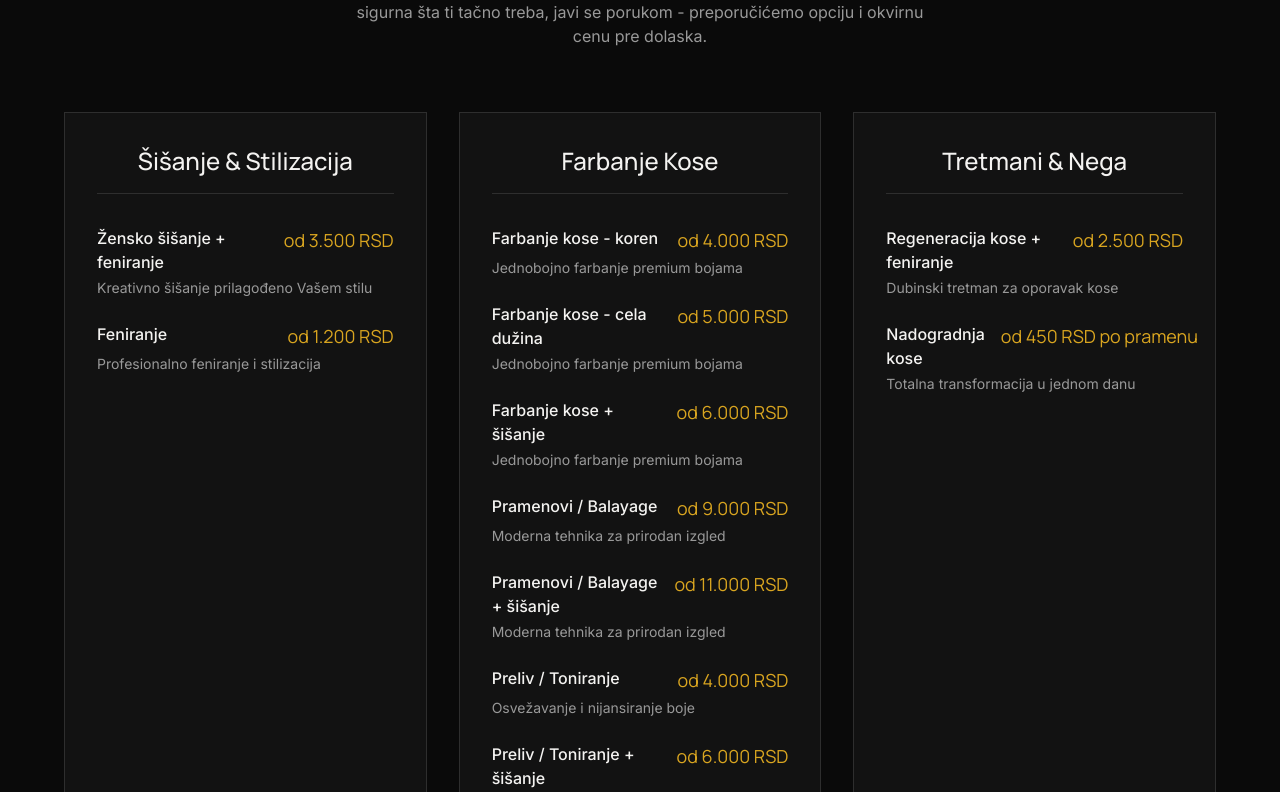
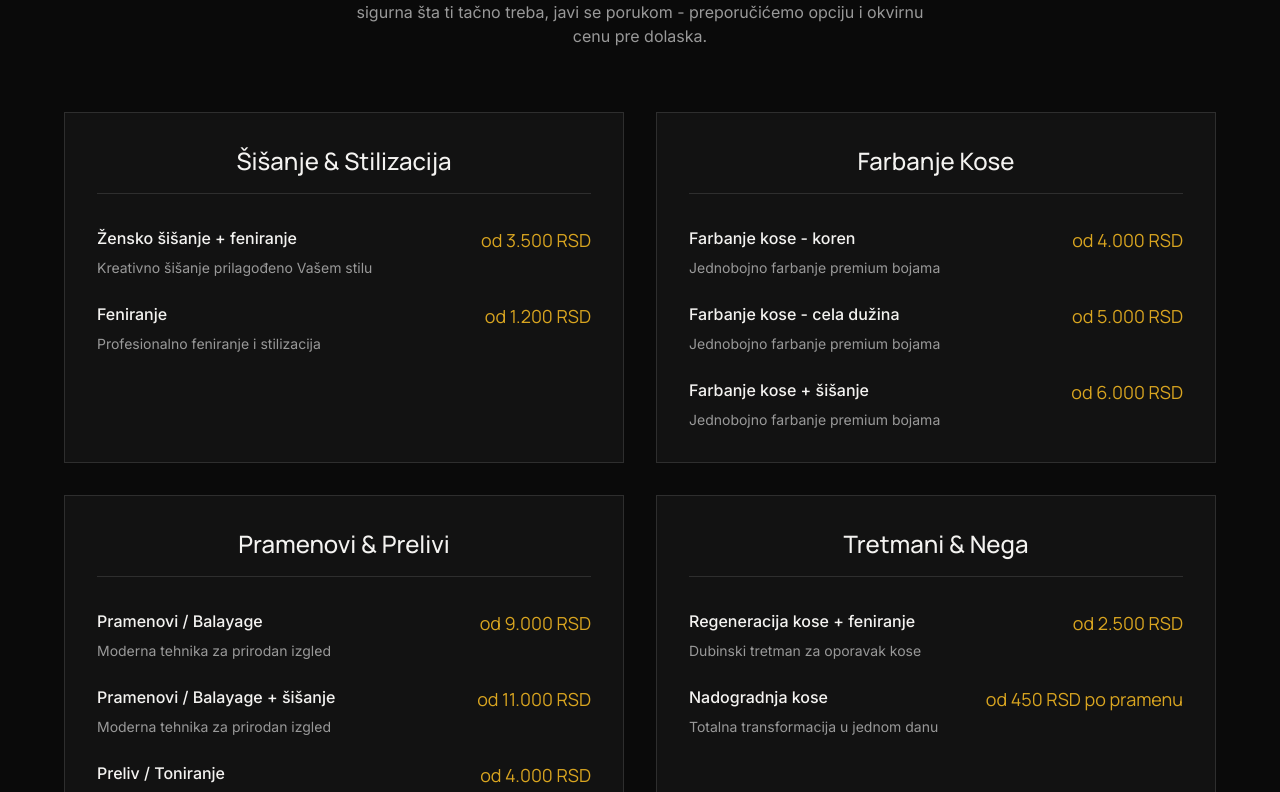
Before and after one commit to bcrnic/modni-frizer-vojkan, a React (Vite) app: page / in a window 1280 px wide. Shown: the part 1968-2760 px from the top of the page. Built offline with nearby package versions, Linux system fonts and the light colour scheme; no server answers; the HTML template or start-up script is replaced by a standard one.

Commit message:
Reorganize pricing into 4 balanced categories with 2-column layout

```diff
--- a/src/components/Services.tsx
+++ b/src/components/Services.tsx
@@ -19,6 +19,11 @@ const services = [
       { name: "Farbanje kose - koren", price: "od 4.000 RSD", description: "Jednobojno farbanje premium bojama" },
       { name: "Farbanje kose - cela dužina", price: "od 5.000 RSD", description: "Jednobojno farbanje premium bojama" },
       { name: "Farbanje kose + šišanje", price: "od 6.000 RSD", description: "Jednobojno farbanje premium bojama" },
+    ]
+  },
+  {
+    category: "Pramenovi & Prelivi",
+    items: [
       { name: "Pramenovi / Balayage", price: "od 9.000 RSD", description: "Moderna tehnika za prirodan izgled" },
       { name: "Pramenovi / Balayage + šišanje", price: "od 11.000 RSD", description: "Moderna tehnika za prirodan izgled" },
       { name: "Preliv / Toniranje", price: "od 4.000 RSD", description: "Osvežavanje i nijansiranje boje" },
@@ -52,7 +57,7 @@ const Services = () => {
         </ScrollReveal>
 
         {/* Kategorije usluga */}
-        <StaggerContainer className="grid lg:grid-cols-3 gap-8">
+        <StaggerContainer className="grid md:grid-cols-2 gap-8">
           {services.map((category) => (
             <StaggerItem key={category.category}>
               <div className="service-card h-full">
```
